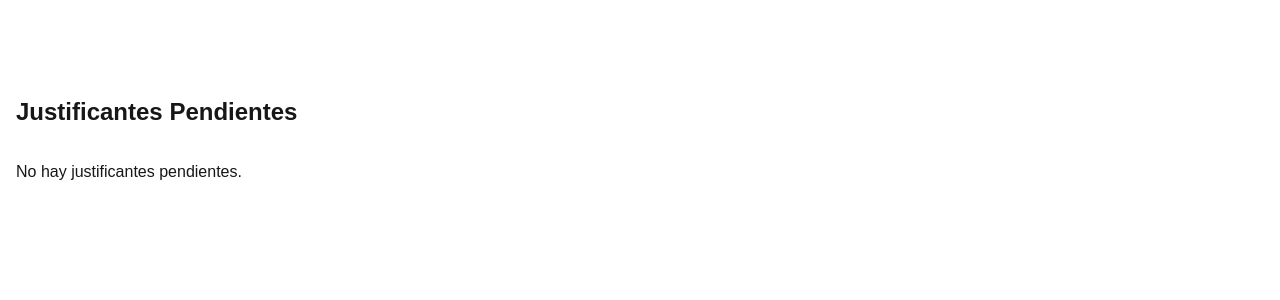
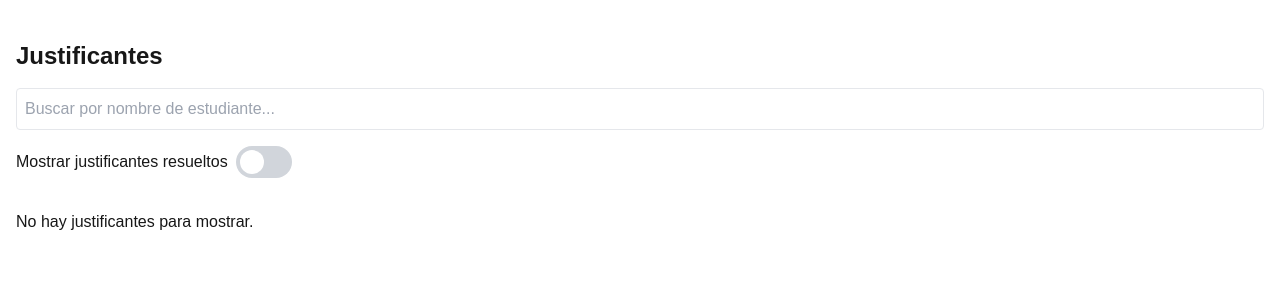
Before and after one commit to grimaldooh/Callige, a Next.js app: page /teacher/justificantes in a window 1280 px wide. Shown: the top 300 px of the page. Built offline with nearby package versions, Linux system fonts and the light colour scheme.

Commit message:
redisenos , funcion de consulta de justificantes

```diff
--- a/pages/api/teacher/justificantes.jsx
+++ b/pages/api/teacher/justificantes.jsx
@@ -18,7 +18,9 @@ export default async function handler(req, res) {
             include: {
                 justificantes: {
                     where: {
-                        status: 2, // Solo justificantes pendientes
+                        status: {
+                            in : [1,2,3] // aceptado, pendiente, rechazado
+                        }
                     },
                     include: {
                         student: true,
--- /dev/null
+++ b/src/app/context/ErrorContext.jsx
@@ -0,0 +1,25 @@
+'use client'
+import { createContext, useContext, useState } from 'react';
+
+const ErrorContext = createContext();
+
+export const useError = () => useContext(ErrorContext);
+
+export const ErrorProvider = ({ children }) => {
+  const [error, setError] = useState(null);
+
+  // Función para manejar el error y resetear el estado de error
+  const handleError = (errorMessage) => {
+    setError(errorMessage);
+  };
+
+  const resetError = () => {
+    setError(null);
+  };
+
+  return (
+    <ErrorContext.Provider value={{ error, handleError, resetError }}>
+      {children}
+    </ErrorContext.Provider>
+  );
+};
--- a/src/app/layout.tsx
+++ b/src/app/layout.tsx
@@ -5,6 +5,7 @@ import Navbar from "../components/Navbar";
 import SideNavbar from "../components/SideNavbar";
 import NavbarHandler from "../components/NavbarHandler";
 import { AuthProvider } from './context/AuthContext';
+import { ErrorProvider } from './context/ErrorContext';
 import React from 'react';
 
 const geistSans = localFont({
@@ -36,12 +37,14 @@ export default function RootLayout({
         className={`${geistSans.variable} ${geistMono.variable} antialiased`}
       >
         {/* Agregamos el Navbar aquí para que esté disponible en todas las páginas */}
+        <ErrorProvider>
         <AuthProvider>
           <div className="flex">
             <NavbarHandler />
             <main className="flex-1">{children}</main>
           </div>
         </AuthProvider>
+        </ErrorProvider>
       </body>
     </html>
   );
--- a/src/app/teacher/justificantes/page.jsx
+++ b/src/app/teacher/justificantes/page.jsx
@@ -3,14 +3,16 @@
 import { useEffect, useState } from 'react';
 import axios from 'axios';
 import { format } from 'date-fns';
-import {useAuth} from '../../context/AuthContext';
+import { useAuth } from '../../context/AuthContext';
 
 const TeacherJustificantesPage = () => {
-  const {userId} = useAuth();
+  const { userId } = useAuth();
   const teacherId = userId;
-  console.log('teacherId:', teacherId);
 
   const [justificantes, setJustificantes] = useState([]);
+  const [filteredJustificantes, setFilteredJustificantes] = useState([]);
+  const [searchTerm, setSearchTerm] = useState('');
+  const [showResolved, setShowResolved] = useState(false);
   const [selectedJustificante, setSelectedJustificante] = useState(null);
   const [actionType, setActionType] = useState(null);
   const [showModal, setShowModal] = useState(false);
@@ -18,22 +20,15 @@ const TeacherJustificantesPage = () => {
 
   useEffect(() => {
     if (!teacherId) {
-        console.log('teacherId no está disponible');
-        return; // No hace la solicitud si teacherId es null o undefined
+      return;
     }
+
     const fetchJustificantes = async () => {
       try {
-        if (!teacherId) {
-            console.log('teacherId is not defined');
-            return;
-          }
         const response = await axios.get('/api/teacher/justificantes', {
-          params: {
-            teacherId,
-          },
+          params: { teacherId },
         });
-        const { data } = response;
-        setJustificantes(data.justificantes);
+        setJustificantes(response.data.justificantes);
       } catch (error) {
         console.error('Error fetching justificantes:', error);
       }
@@ -42,11 +37,29 @@ const TeacherJustificantesPage = () => {
     fetchJustificantes();
   }, [teacherId]);
 
+  useEffect(() => {
+    filterJustificantes();
+  }, [justificantes, searchTerm, showResolved]);
+
+  const filterJustificantes = () => {
+    const lowerSearchTerm = searchTerm.toLowerCase();
+    const filtered = justificantes.filter(justificante => {
+      const matchesSearchTerm = justificante.student.name
+        .toLowerCase()
+        .includes(lowerSearchTerm);
+
+      const isPending = justificante.status === 2;
+      const isResolved = showResolved && (justificante.status === 1 || justificante.status === 3);
+
+      return matchesSearchTerm && (isPending || isResolved);
+    });
+
+    setFilteredJustificantes(filtered);
+  };
+
   const formattedDate = (fecha) => {
     const date = new Date(fecha);
-    const adjustedDate = new Date(
-      date.getTime() + date.getTimezoneOffset() * 60000
-    );
+    const adjustedDate = new Date(date.getTime() + date.getTimezoneOffset() * 60000);
     return adjustedDate.toLocaleDateString();
   };
 
@@ -56,16 +69,14 @@ const TeacherJustificantesPage = () => {
 
   const handleJustificanteAction = async (justificanteId, action) => {
     try {
-      const response = await axios.post('/api/teacher/attendanceStatus', {
+      await axios.post('/api/teacher/attendanceStatus', {
         justificanteId,
         action,
       });
-      console.log('Response:', response.data);
       setAlertMessage(`Justificante ${action === 'approved' ? 'aprobado' : 'rechazado'} exitosamente.`);
       setShowModal(false);
-      // Actualizar el estado de los justificantes para quitar el justificante procesado
-      setJustificantes((prevJustificantes) =>
-      prevJustificantes.filter((justificante) => justificante.id !== justificanteId)
+      setJustificantes(prevJustificantes =>
+        prevJustificantes.filter(justificante => justificante.id !== justificanteId)
       );
     } catch (error) {
       console.error('Error updating justificante status:', error);
@@ -86,9 +97,39 @@ const TeacherJustificantesPage = () => {
 
   return (
     <div className="container mx-auto p-4">
-      <h1 className="text-2xl font-bold mt-20 mb-4">
-        Justificantes Pendientes
-      </h1>
+      <h1 className="text-2xl font-bold mt-6 mb-4">Justificantes</h1>
+
+      {/* Barra de búsqueda */}
+      <input
+        type="text"
+        placeholder="Buscar por nombre de estudiante..."
+        value={searchTerm}
+        onChange={(e) => setSearchTerm(e.target.value)}
+        className="border p-2 rounded mb-4 w-full"
+      />
+
+      {/* Switch para mostrar justificantes resueltos */}
+      <label className="flex items-center mb-4">
+        <span className="mr-2">Mostrar justificantes resueltos</span>
+        <div className="relative">
+          <input
+            type="checkbox"
+            checked={showResolved}
+            onChange={() => setShowResolved(!showResolved)}
+            className="sr-only"
+          />
+          <div
+            className={`block w-14 h-8 rounded-full transition-colors ${
+              showResolved ? 'bg-blue-500' : 'bg-gray-300'
+            }`}
+          ></div>
+          <div
+            className={`absolute left-1 top-1 bg-white w-6 h-6 rounded-full transition-transform ${
+              showResolved ? 'transform translate-x-6' : ''
+            }`}
+          ></div>
+        </div>
+      </label>
 
       {/* Alerta */}
       {alertMessage && (
@@ -98,14 +139,13 @@ const TeacherJustificantesPage = () => {
       )}
 
       <div className="mt-8 space-y-4">
-        {Array.isArray(justificantes) && justificantes.length === 0 ? (
-          <p>No hay justificantes pendientes.</p>
+        {filteredJustificantes.length === 0 ? (
+          <p>No hay justificantes para mostrar.</p>
         ) : (
-          Array.isArray(justificantes) &&
-          justificantes.map((justificante) => (
+          filteredJustificantes.map((justificante) => (
             <div
               key={justificante.id}
-              className="flex items-center bg-gray-100 rounded-lg shadow-lg p-6 max-w-4xl mx-auto"
+              className={`flex items-center rounded-lg shadow-lg p-6 max-w-4xl mx-auto ${justificante.status === 1 ? 'bg-green-100' : justificante.status === 3 ? 'bg-red-100' : 'bg-gray-100'} mt-4`}
             >
               {/* Imagen del estudiante */}
               <img
@@ -120,37 +160,32 @@ const TeacherJustificantesPage = () => {
                   {justificante.razon} - {formattedDate(justificante.fecha)}
                 </p>
                 <p className="text-gray-600 mt-2 break-words max-w-full">
-                  <span className="font-bold">Descripción:</span>{" "}
-                  {justificante.descripcion}
+                  <span className="font-bold">Descripción:</span> {justificante.descripcion}
                 </p>
                 <p className="text-gray-600 mt-2">
-                  <span className="font-bold">Estudiante:</span>{" "}
-                  {justificante.student.name}
+                  <span className="font-bold">Estudiante:</span> {justificante.student.name}
                 </p>
                 <p className="text-gray-600 mt-2">
-                  <span className="font-bold">Grupo:</span>{" "}
-                  {justificante.group.name}
+                  <span className="font-bold">Grupo:</span> {justificante.group.name}
                 </p>
 
                 {/* Botones para aprobar o rechazar */}
+                {justificante.status === 2 && (
                   <div className="mt-4">
                     <button
-                    onClick={() =>
-                      openConfirmationModal(justificante, "approved")
-                    }
+                      onClick={() => openConfirmationModal(justificante, "approved")}
                       className="bg-green-500 hover:bg-green-700 text-white font-bold py-2 px-4 rounded"
                     >
                       Aprobar
                     </button>
                     <button
-                    onClick={() =>
-                      openConfirmationModal(justificante, "rejected")
-                    }
+                      onClick={() => openConfirmationModal(justificante, "rejected")}
                       className="bg-red-500 hover:bg-red-700 text-white font-bold py-2 px-4 rounded ml-2"
                     >
                       Rechazar
                     </button>
                   </div>
+                )}
               </div>
 
               {/* Imagen del justificante */}
@@ -191,9 +226,7 @@ const TeacherJustificantesPage = () => {
         <div className="fixed inset-0 flex items-center justify-center bg-black bg-opacity-50 z-50">
           <div className="bg-white p-8 rounded-lg shadow-lg">
             <p className="text-lg font-semibold mb-4">
-              ¿Estás seguro que deseas{" "}
-              {actionType === "approved" ? "aprobar" : "rechazar"} este
-              justificante?
+              ¿Estás seguro que deseas {actionType === "approved" ? "aprobar" : "rechazar"} este justificante?
             </p>
             <div className="flex justify-end">
               <button
--- a/src/app/teacher/page.jsx
+++ b/src/app/teacher/page.jsx
@@ -61,7 +61,7 @@ const TeachersPage = () => {
 
   return (
     <div className="container mx-auto px-6 py-12">
-      <h1 className="text-5xl font-extrabold text-center mt-10 mb-16">Panel del Docente</h1>
+      <h1 className="text-5xl font-extrabold text-center mt-2 mb-16">Panel del Docente</h1>
 
       {/* Sección de Eventos */}
       <div className="events-section mb-16">
--- a/src/components/SideNavbar.jsx
+++ b/src/components/SideNavbar.jsx
@@ -34,8 +34,9 @@ export default function Navbar({ className }) {
           },
         });
         const { data } = response;
+        const justificantesPendientes = data.justificantes.filter(justificante => justificante.status === 2);
         console.log('data:', data.justificantes.length);
-        setJustificantesCount(data.justificantes.length);
+        setJustificantesCount(justificantesPendientes.length);
       } catch (error) {
         console.error('Error fetching justificantes:', error);
       }
```
Lines whose indentation alone changed are shown as unchanged.
